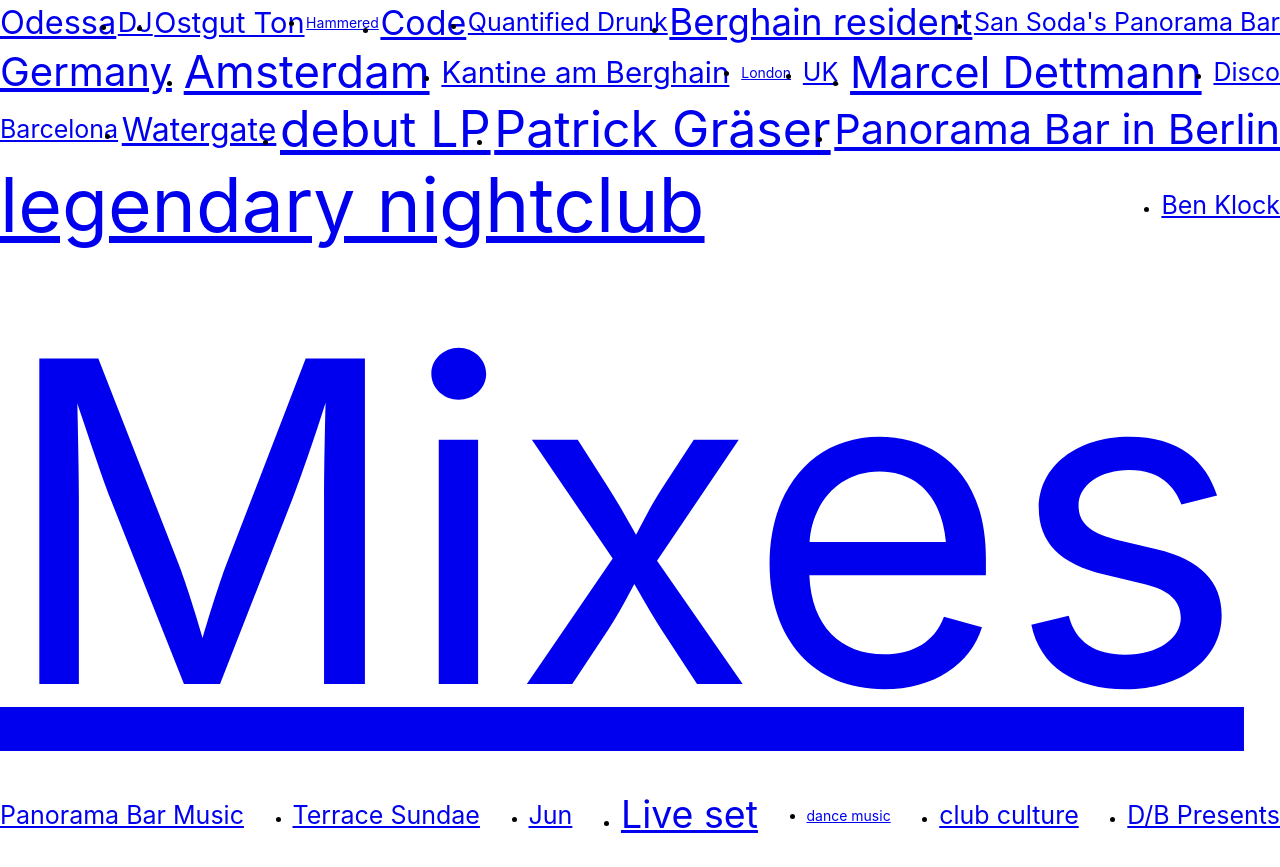
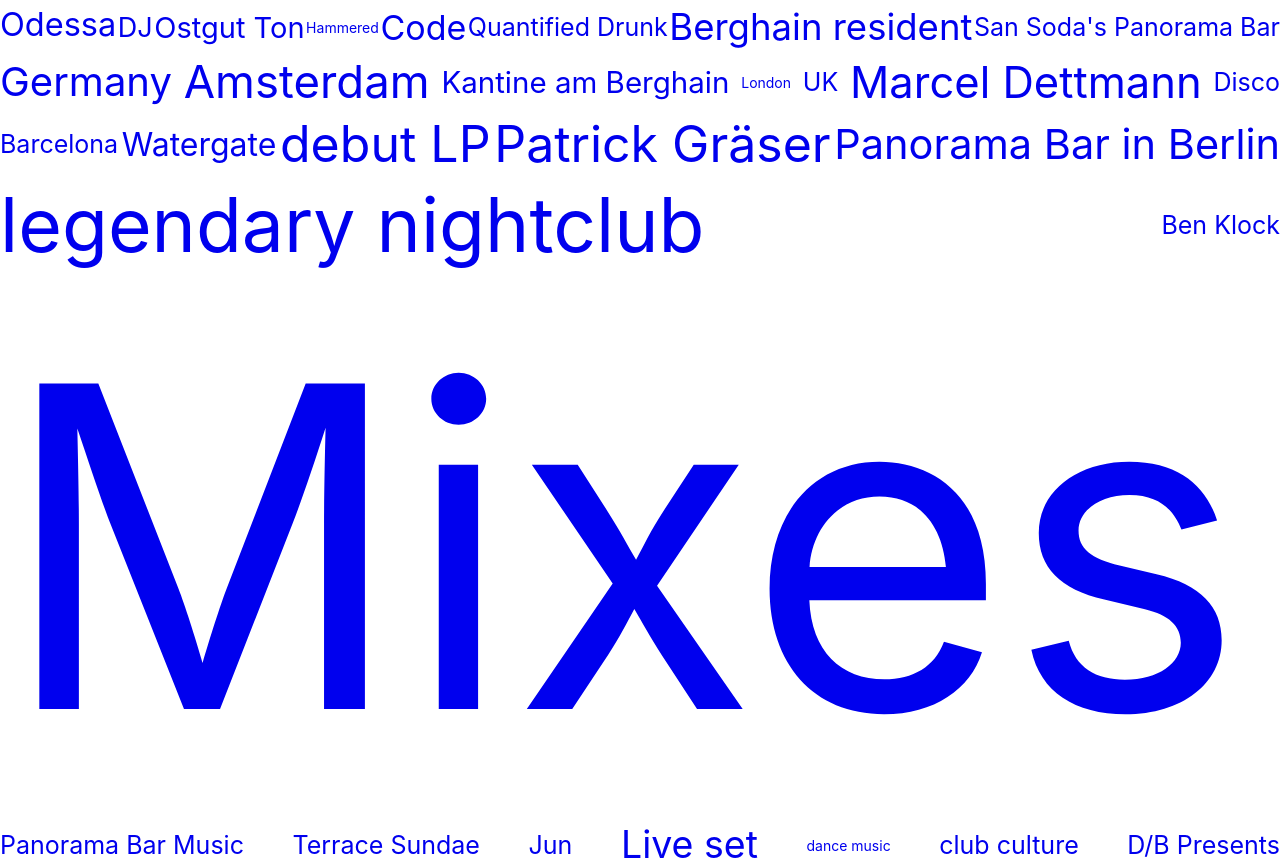
Before and after one commit to kmoiseenko/tags_cloud, a React (Create React App) app: page / in a window 1280 px wide. Before the commit the page ends 837 px from the top, so only its background shows below. Built offline with nearby package versions, Linux system fonts and the light colour scheme.

Commit message:
Add some global styles

```diff
--- a/src/index.css
+++ b/src/index.css
@@ -2,6 +2,26 @@
 	margin: 0;
 	padding: 0;
 	box-sizing: border-box;
+}
+
+ul {
+	list-style: none;
+}
+
+ul ul {
+	margin-left: 10px;
+	margin-top: 5px;
+}
+
+ul li + li {
+	margin-top: 5px;
+}
+
+a {
+	text-decoration: none;
+}
+a:hover {
+	text-decoration: underline;
 }
 
 body {
@@ -18,3 +38,11 @@
 	font-family: source-code-pro, Menlo, Monaco, Consolas, "Courier New",
 	monospace;
 }
+
+.text-cap {
+	text-transform: capitalize;
+}
+
+.text-center {
+	text-align: center;
+}
```
